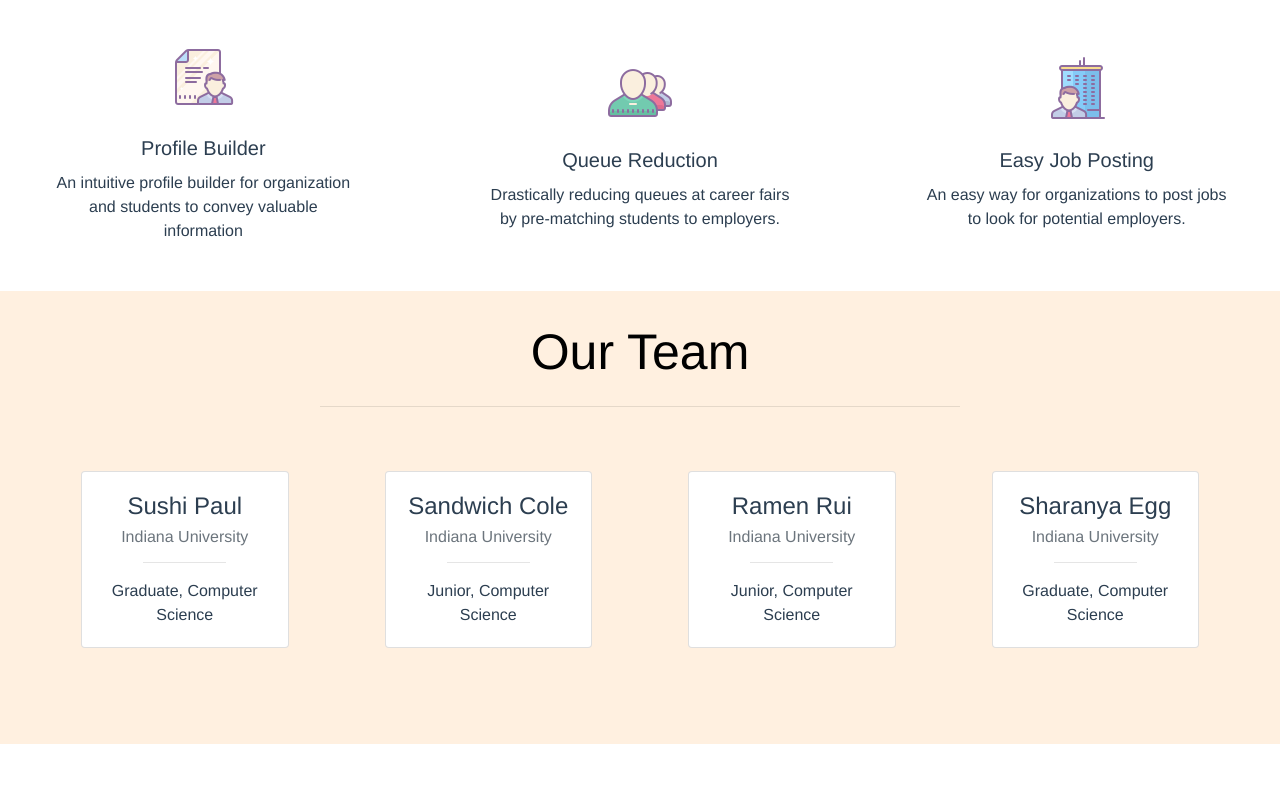
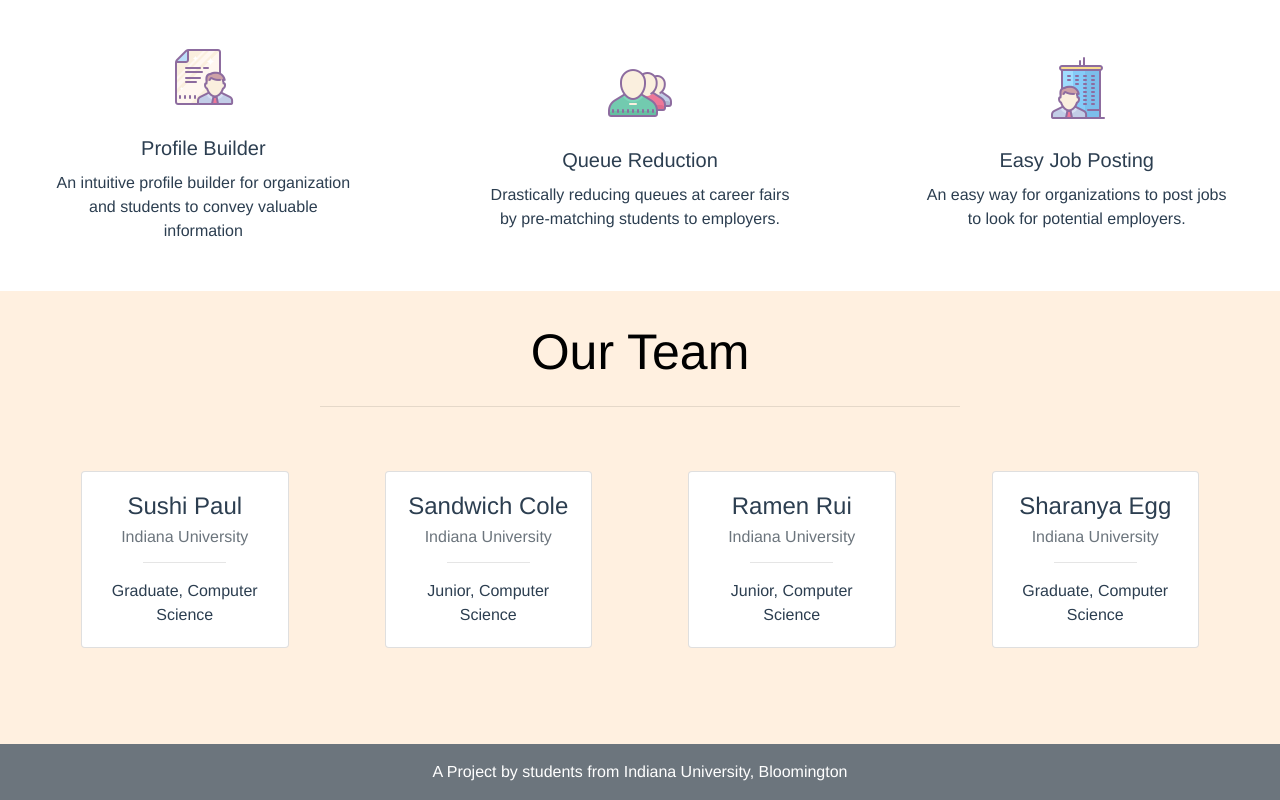
Before and after one commit to hrishikeshpaul/P565_team8, a Vue app in the folder job-portal/: page /login in a window 1280 px wide. Shown: the part 1165-1965 px from the top of the page. Before the commit the page ends 1909 px from the top, so only its background shows below. Built offline with nearby package versions, Linux system fonts and the light colour scheme.

Commit message:
chore: Basic Footer Added

```diff
--- a/job-portal/src/components/Login.vue
+++ b/job-portal/src/components/Login.vue
@@ -184,6 +184,9 @@
         </div>
       </div>
     </div>
+    <div style="background-color: #6c757d;" class="p-3 text-center">
+      <span style="color: white;">A Project by students from Indiana University, Bloomington</span>
+    </div>
   </div>
 
 </template>
```
